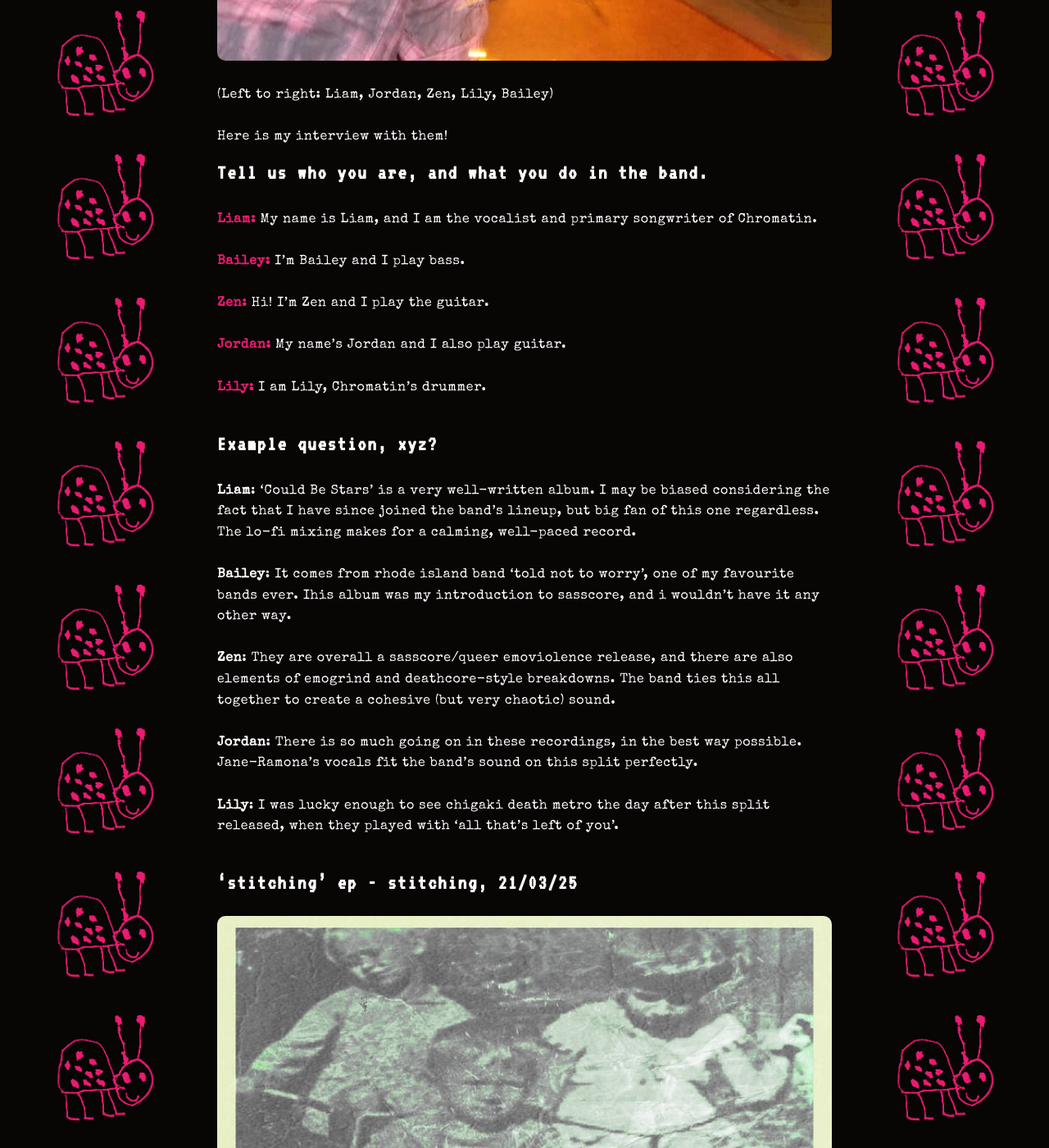
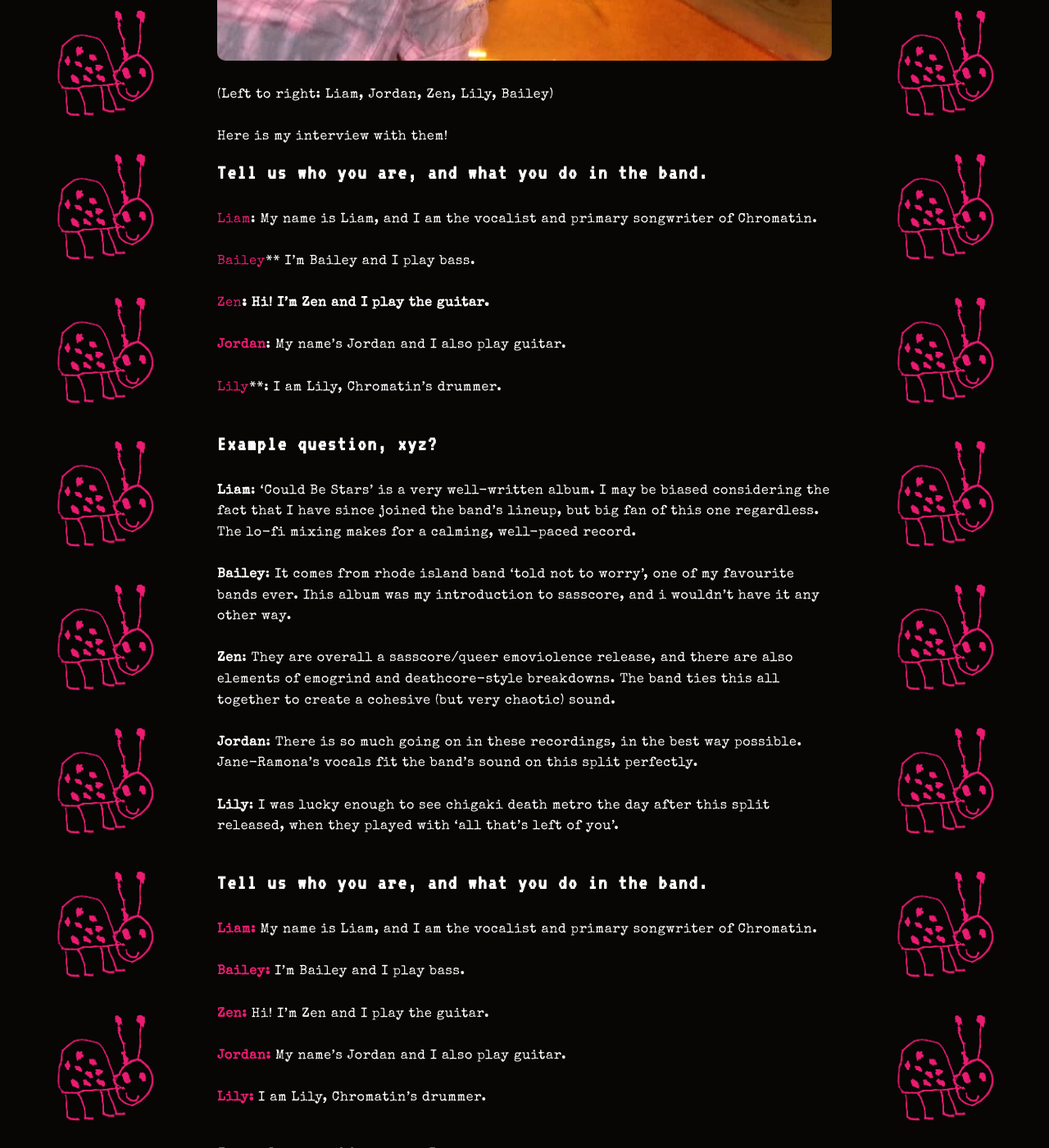
Before and after one commit to xxiwriterecipesnotlovelettersxx/xxiwriterecipesnotlovelettersxx.github.io, a Jekyll site: the page built from _posts/2026-03-10-interview-with-chromatin.md, in a window 1280 px wide and 1400 px high, scrolled down 1078 px. Shown: the whole window at 82% size. Built offline with Jekyll 4.4.1, drawn with Linux system fonts in a browser that asks for light colours.

Commit message:
Update 2026-03-10-interview-with-chromatin.md

```diff
--- a/_posts/2026-03-10-interview-with-chromatin.md
+++ b/_posts/2026-03-10-interview-with-chromatin.md
@@ -19,6 +19,34 @@ looking back over the last 12 months i want to highlight some of my favourite al
 (Left to right: Liam, Jordan, Zen, Lily, Bailey)
 <br><br>
 Here is my interview with them!
+### Tell us who you are, and what you do in the band.
+
+<br>
+<span style="color:#EB1B71  ;">Liam</span>: My name is Liam, and I am the vocalist and primary songwriter of Chromatin.
+<br><br>
+<span style="color:#EB1B71  ;">Bailey</span>**  I'm Bailey and I play bass.
+<br><br>
+<span style="color:#EB1B71  ;">Zen</span>**:  Hi! I'm Zen and I play the guitar.
+<br><br>
+<span style="color:#EB1B71  ;">Jordan</span>**:  My name's Jordan and I also play guitar.
+<br><br>
+<span style="color:#EB1B71  ;">Lily</span>**:  I am Lily, Chromatin's drummer.
+<br><br>
+
+### Example question, xyz?
+
+<br>
+**Liam**: 'Could Be Stars' is a very well-written album. I may be biased considering the fact that I have since joined the band's lineup, but big fan of this one regardless. The lo-fi mixing makes for a calming, well-paced record.
+<br><br>
+**Bailey**: It comes from rhode island band 'told not to worry', one of my favourite bands ever. Ihis album was my introduction to sasscore, and i wouldn't have it any other way.
+<br><br>
+**Zen**: They are overall a sasscore/queer emoviolence release, and there are also elements of emogrind and deathcore-style breakdowns. The band ties this all together to create a cohesive (but very chaotic) sound.
+<br><br>
+**Jordan**: There is so much going on in these recordings, in the best way possible. Jane-Ramona's vocals fit the band's sound on this split perfectly.
+<br><br>
+**Lily**: I was lucky enough to see chigaki death metro the day after this split released, when they played with 'all that's left of you'.
+<br><br>
+
 ### Tell us who you are, and what you do in the band.
 
 <br>
```
